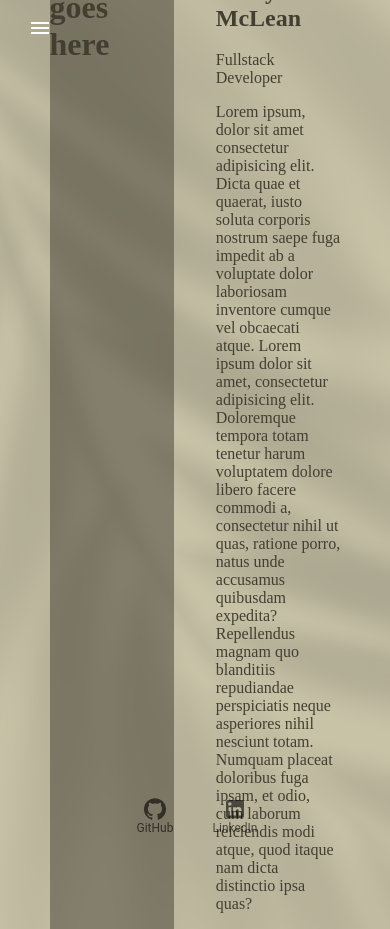
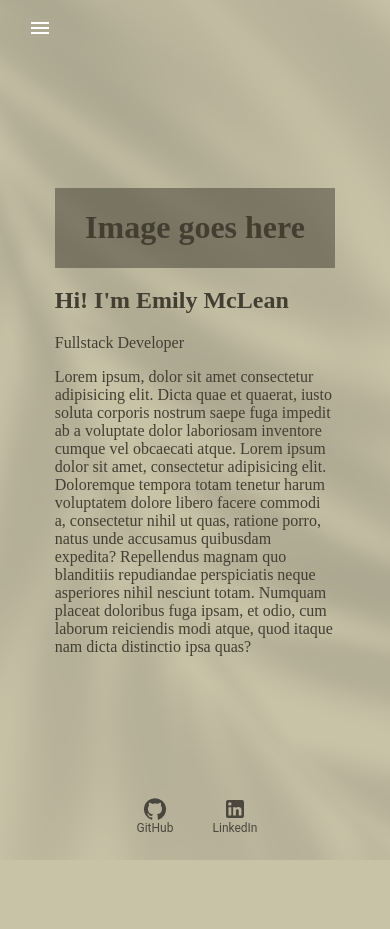
Before and after one commit to emilymclean94/mclean-portfolio, a Next.js app: page /about in a window 390 px wide. After the commit the page ends 860 px from the top, so only its background shows below. Built offline with nearby package versions, Linux system fonts and the light colour scheme.

Commit message:
mobile friendly about me

```diff
--- a/src/app/(about_me)/about/page.jsx
+++ b/src/app/(about_me)/about/page.jsx
@@ -1,6 +1,6 @@
 "use client";
 import * as React from "react";
-// import Box from "@mui/material/Box";
+import Box from "@mui/material/Box";
 // import Container from "@mui/material/Container";
 import Grid from "@mui/material/Grid";
 
@@ -25,27 +25,29 @@ const styles = {
 
 function About() {
   return (
+    <Box>
       <Grid container style={styles.container}>
-      <Grid item xs={4} style={styles.aboutContainer}>
+        <Grid item xs={9} sm={5} md={4} style={styles.aboutContainer}>
           <h1>Image goes here</h1>
         </Grid>
-      <Grid item xs={4} style={{ textAlign: "left" }}>
+        <Grid item xs={9} sm={5} md={4} style={{ textAlign: "left" }}>
           <h2>Hi! I'm Emily McLean</h2>
           <p>Fullstack Developer</p>
           <p>
             Lorem ipsum, dolor sit amet consectetur adipisicing elit. Dicta quae
             et quaerat, iusto soluta corporis nostrum saepe fuga impedit ab a
-          voluptate dolor laboriosam inventore cumque vel obcaecati atque. Lorem
-          ipsum dolor sit amet, consectetur adipisicing elit. Doloremque tempora
-          totam tenetur harum voluptatem dolore libero facere commodi a,
-          consectetur nihil ut quas, ratione porro, natus unde accusamus
+            voluptate dolor laboriosam inventore cumque vel obcaecati atque.
+            Lorem ipsum dolor sit amet, consectetur adipisicing elit. Doloremque
+            tempora totam tenetur harum voluptatem dolore libero facere commodi
+            a, consectetur nihil ut quas, ratione porro, natus unde accusamus
             quibusdam expedita? Repellendus magnam quo blanditiis repudiandae
             perspiciatis neque asperiores nihil nesciunt totam. Numquam placeat
-          doloribus fuga ipsam, et odio, cum laborum reiciendis modi atque, quod
-          itaque nam dicta distinctio ipsa quas?
+            doloribus fuga ipsam, et odio, cum laborum reiciendis modi atque,
+            quod itaque nam dicta distinctio ipsa quas?
           </p>
         </Grid>
       </Grid>
+    </Box>
   );
 }
 
```
Lines whose indentation alone changed are shown as unchanged.
